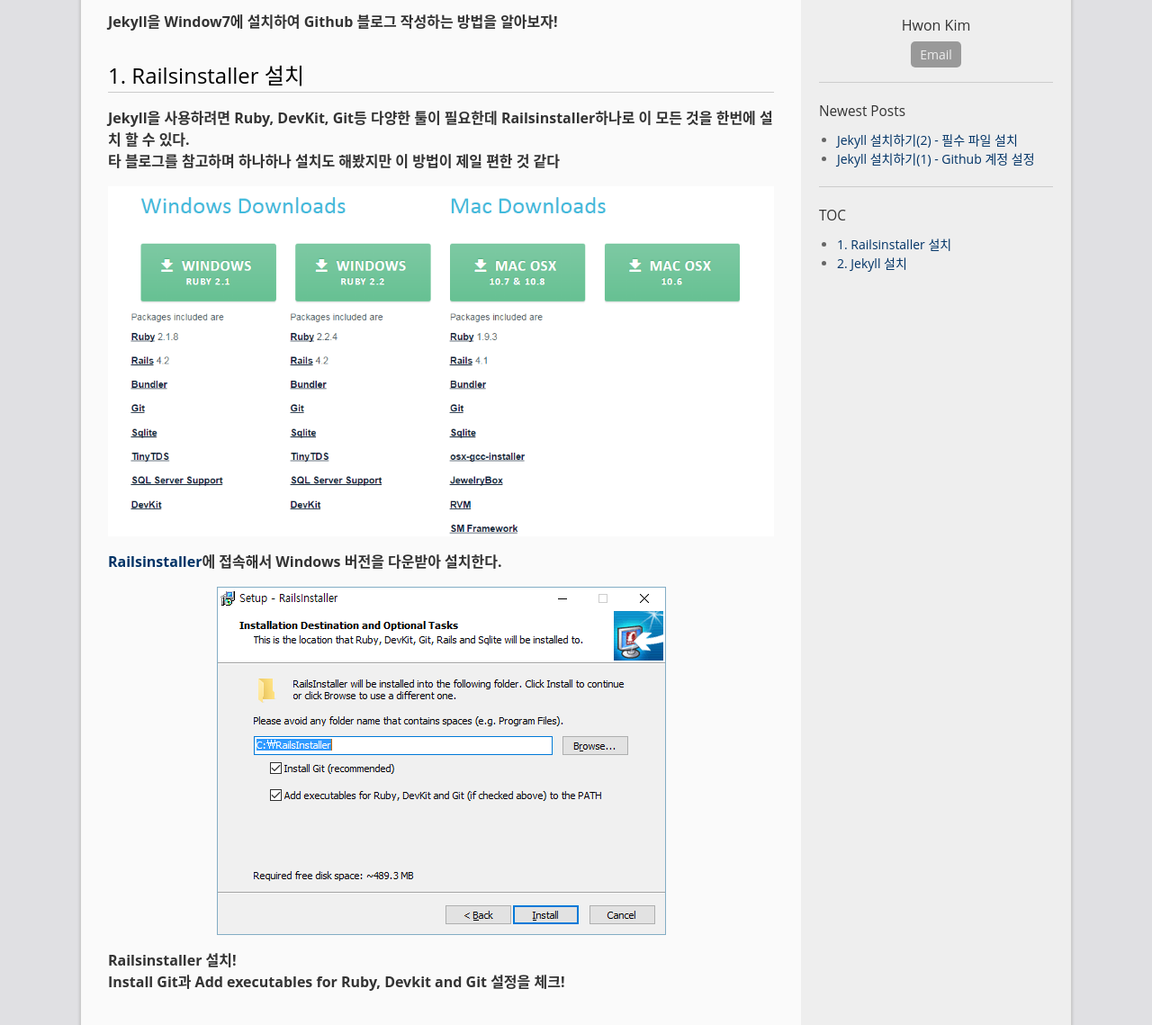
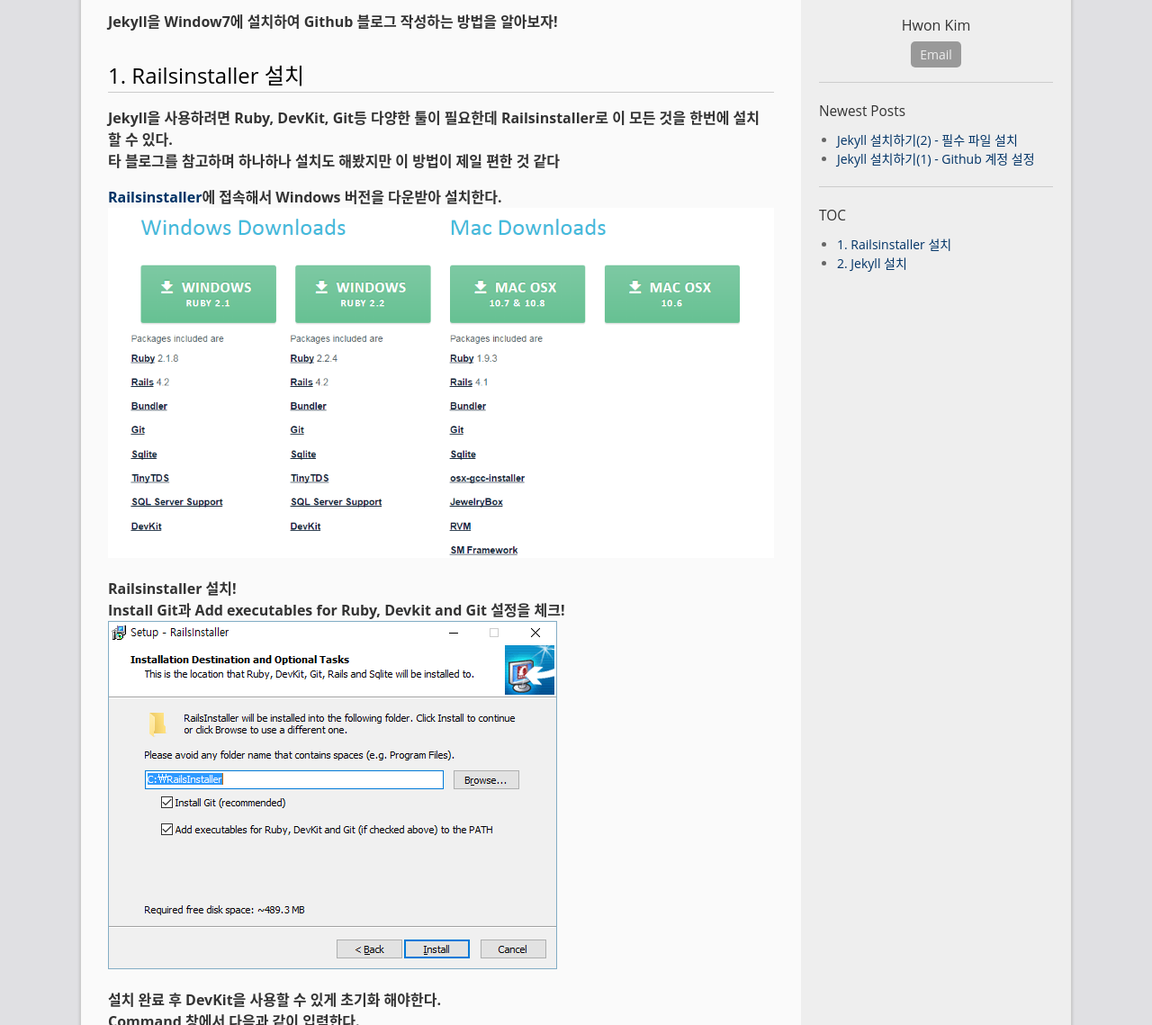
Before and after one commit to HwonKim/hwonkim.github.io, a Jekyll site: the page built from _posts/2016-11-28-setup-jekyll2.md, in a window 1280 px wide and 1400 px high, cut to the strip 261-1400 px from the top of the window. Shown: the whole strip at 90% size. Built offline with Jekyll 4.4.1, drawn with Linux system fonts in a browser that asks for light colours; some of the changed text lies outside the part shown.

Commit message:
second blog

```diff
--- a/_posts/2016-11-28-setup-jekyll2.md
+++ b/_posts/2016-11-28-setup-jekyll2.md
@@ -9,25 +9,28 @@ permalink: /setup/jekyll/2
 
 ## 1. Railsinstaller 설치
 
-**Jekyll을 사용하려면 Ruby, DevKit, Git등 다양한 툴이 필요한데 Railsinstaller하나로 이 모든 것을 한번에 설치 할 수 있다.**
+**Jekyll을 사용하려면 Ruby, DevKit, Git등 다양한 툴이 필요한데 Railsinstaller로 이 모든 것을 한번에 설치 할 수 있다.**
 **타 블로그를 참고하며 하나하나 설치도 해봤지만 이 방법이 제일 편한 것 같다**
 
+**[Railsinstaller](http://railsinstaller.org/en)에 접속해서 Windows 버전을 다운받아 설치한다.**
 ![이미지](/image/setup/jekyll-win-5.png)
-
-**[Railsinstaller](http://railsinstaller.org/en)에 접속해서 Windows 버전을 다운받아 설치한다.**
-
-![이미지](/image/setup/jekyll-win-6.png)
 
 **Railsinstaller 설치!**
 **Install Git과 Add executables for Ruby, Devkit and Git 설정을 체크!**
+![이미지](/image/setup/jekyll-win-6.png)
+
+**설치 완료 후 DevKit을 사용할 수 있게 초기화 해야한다.**
+**Command 창에서 다음과 같이 입력한다.**
+> C:\RailsInstallr\DevKit
+> ruby dk.rb init
+> ruby dr.rb install
 
 ## 2. Jekyll 설치
-**RailsInstaller 설치 후 Command 창에서 다음과 같이 입력한다**
+**RailsInstaller 설치 후 Command 창에서 다음과 같이 입력한다.**
 > cd : C:\RailsInstaller\DevKit
 > gem install jekyll
 
 **운이 좋으면 에러 없이 설치 되겠지만 필자는 다음과 같은 에러를 겪었다.**
-
 ![이미지](/image/setup/jekyll-win-7.png)
 
 
```
